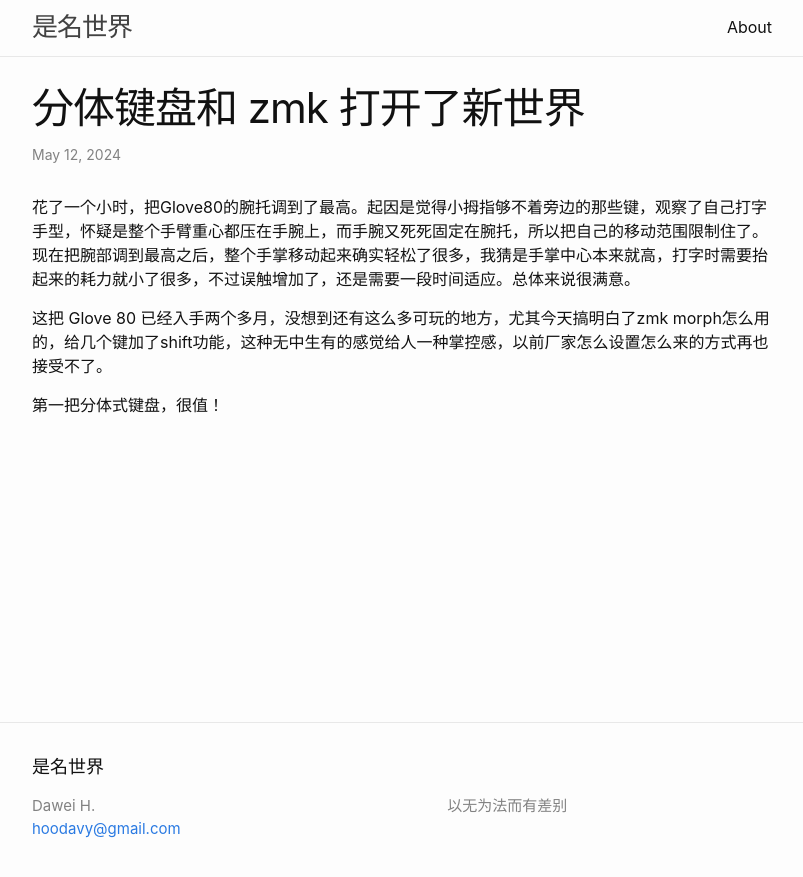
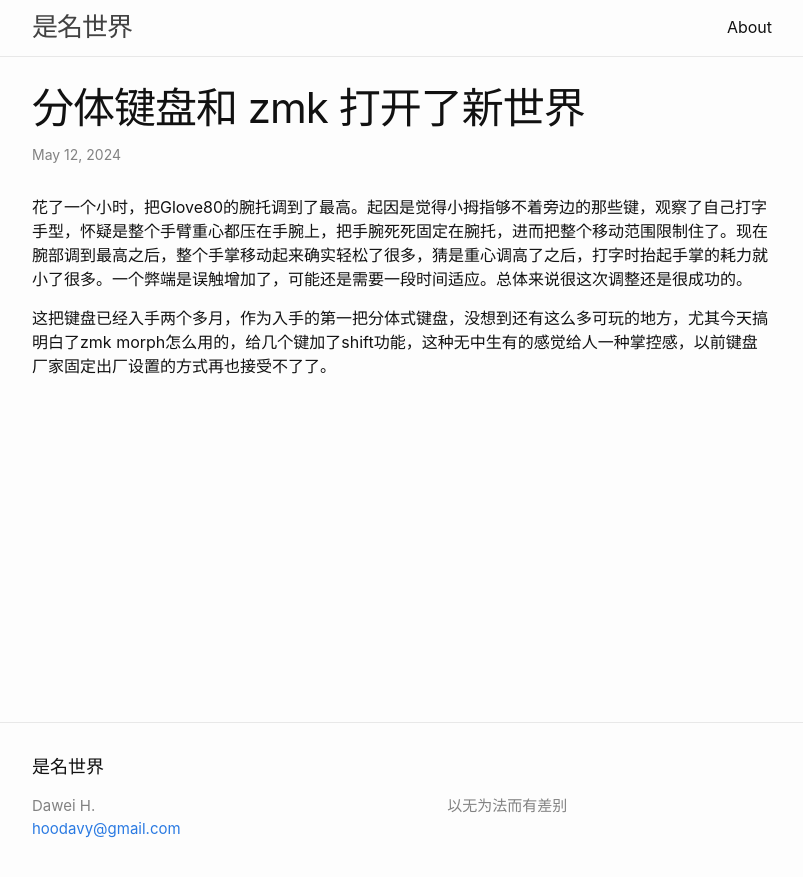
Before and after one commit to ugoa/ugoa.github.io, a Jekyll site: the page built from _posts/2024-05-12-glove80-zmk-adjustment.md, in a window 1280 px wide. Shown: the top 877 px of the page, without its empty margins (238-1041 px from the left). Built offline with Jekyll 4.4.1, drawn with Linux system fonts in a browser that asks for light colours.

Commit message:
minor updates

```diff
--- a/_posts/2024-05-12-glove80-zmk-adjustment.md
+++ b/_posts/2024-05-12-glove80-zmk-adjustment.md
@@ -4,8 +4,6 @@ title:  "分体键盘和 zmk 打开了新世界"
 date:   2024-05-12 20:15:43 +0800
 ---
 
-花了一个小时，把Glove80的腕托调到了最高。起因是觉得小拇指够不着旁边的那些键，观察了自己打字手型，怀疑是整个手臂重心都压在手腕上，而手腕又死死固定在腕托，所以把自己的移动范围限制住了。现在把腕部调到最高之后，整个手掌移动起来确实轻松了很多，我猜是手掌中心本来就高，打字时需要抬起来的耗力就小了很多，不过误触增加了，还是需要一段时间适应。总体来说很满意。
+花了一个小时，把Glove80的腕托调到了最高。起因是觉得小拇指够不着旁边的那些键，观察了自己打字手型，怀疑是整个手臂重心都压在手腕上，把手腕死死固定在腕托，进而把整个移动范围限制住了。现在腕部调到最高之后，整个手掌移动起来确实轻松了很多，猜是重心调高了之后，打字时抬起手掌的耗力就小了很多。一个弊端是误触增加了，可能还是需要一段时间适应。总体来说很这次调整还是很成功的。
 
-这把 Glove 80 已经入手两个多月，没想到还有这么多可玩的地方，尤其今天搞明白了zmk morph怎么用的，给几个键加了shift功能，这种无中生有的感觉给人一种掌控感，以前厂家怎么设置怎么来的方式再也接受不了。
-
-第一把分体式键盘，很值！
+这把键盘已经入手两个多月，作为入手的第一把分体式键盘，没想到还有这么多可玩的地方，尤其今天搞明白了zmk morph怎么用的，给几个键加了shift功能，这种无中生有的感觉给人一种掌控感，以前键盘厂家固定出厂设置的方式再也接受不了了。
```
